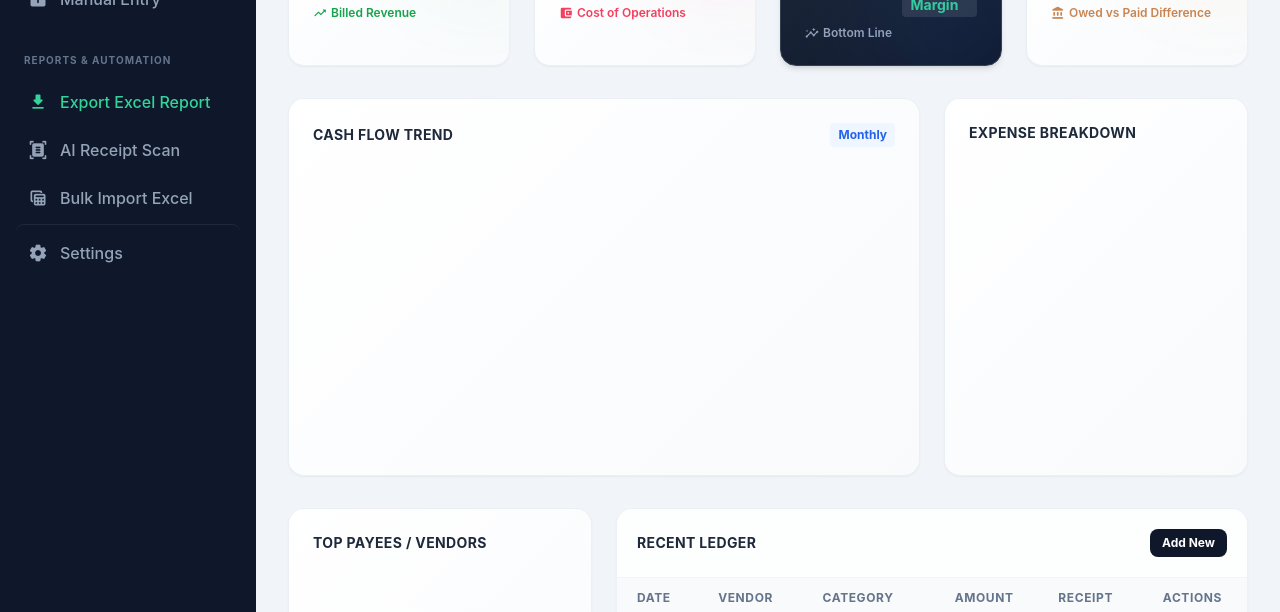
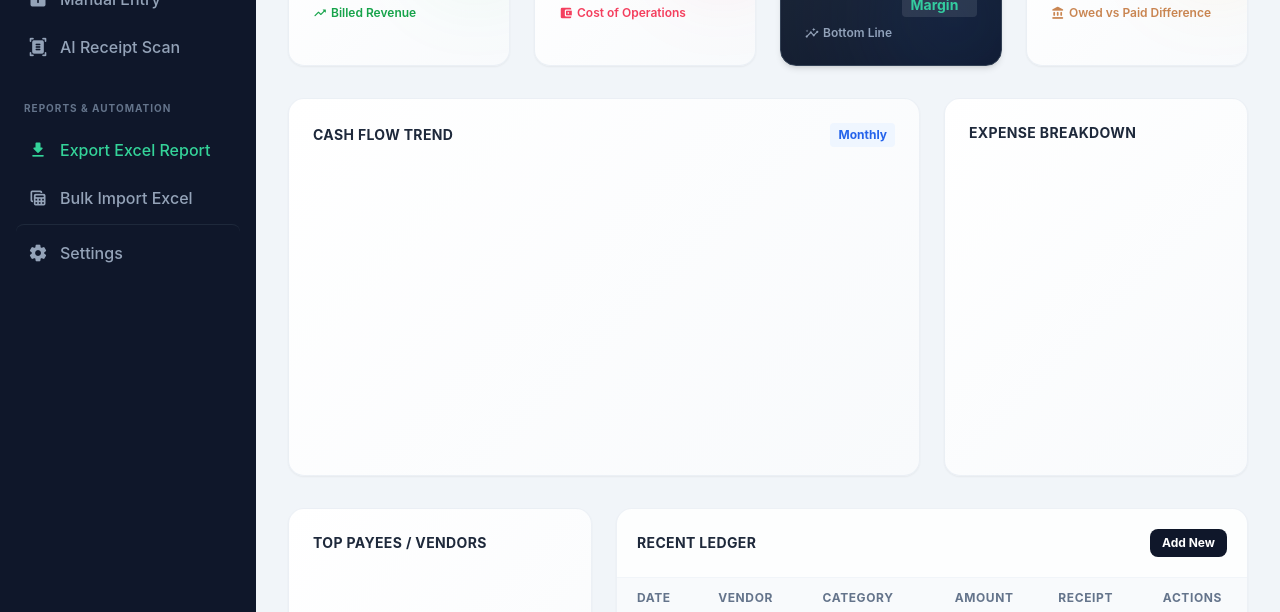
Before and after one commit to vsangiovanni/racketty_boom_dashboard, a plain HTML site: page frontend/index.html in a window 1280 px wide. Shown: the part 188-800 px from the top of the page. Drawn offline with nearby package versions, Linux system fonts and the light colour scheme; no server answers.

Commit message:
UI Tweaks: Reordered Sidebar Navigation (AI Receipt Scan)

```diff
--- a/frontend/index.html
+++ b/frontend/index.html
@@ -36,15 +36,15 @@
         <a href="/add-record.html" class="flex items-center gap-3 px-3 py-2.5 hover:bg-slate-800 rounded-lg font-medium transition-colors text-slate-400 hover:text-slate-200">
           <span class="material-icons-round text-[20px]">add_box</span> Manual Entry
         </a>
+        <a href="/upload.html" class="flex items-center gap-3 px-3 py-2.5 hover:bg-slate-800 rounded-lg font-medium transition-colors text-slate-400 hover:text-slate-200">
+          <span class="material-icons-round text-[20px]">document_scanner</span> AI Receipt Scan
+        </a>
       </nav>
 
       <div class="text-[10px] font-bold text-slate-500 uppercase tracking-widest mb-3 mt-8 px-2">Reports & Automation</div>
       <nav class="space-y-1">
         <a href="#" onclick="toggleSidebar(); exportReport(); return false;" class="flex items-center gap-3 px-3 py-2.5 hover:bg-slate-800 rounded-lg font-medium transition-colors text-emerald-400 hover:text-emerald-300">
           <span class="material-icons-round text-[20px]">file_download</span> Export Excel Report
-        </a>
-        <a href="/upload.html" class="flex items-center gap-3 px-3 py-2.5 hover:bg-slate-800 rounded-lg font-medium transition-colors text-slate-400 hover:text-slate-200 mt-2">
-          <span class="material-icons-round text-[20px]">document_scanner</span> AI Receipt Scan
         </a>
         <a href="/import.html" class="flex items-center gap-3 px-3 py-2.5 hover:bg-slate-800 rounded-lg font-medium transition-colors text-slate-400 hover:text-slate-200">
           <span class="material-icons-round text-[20px]">table_view</span> Bulk Import Excel
```
